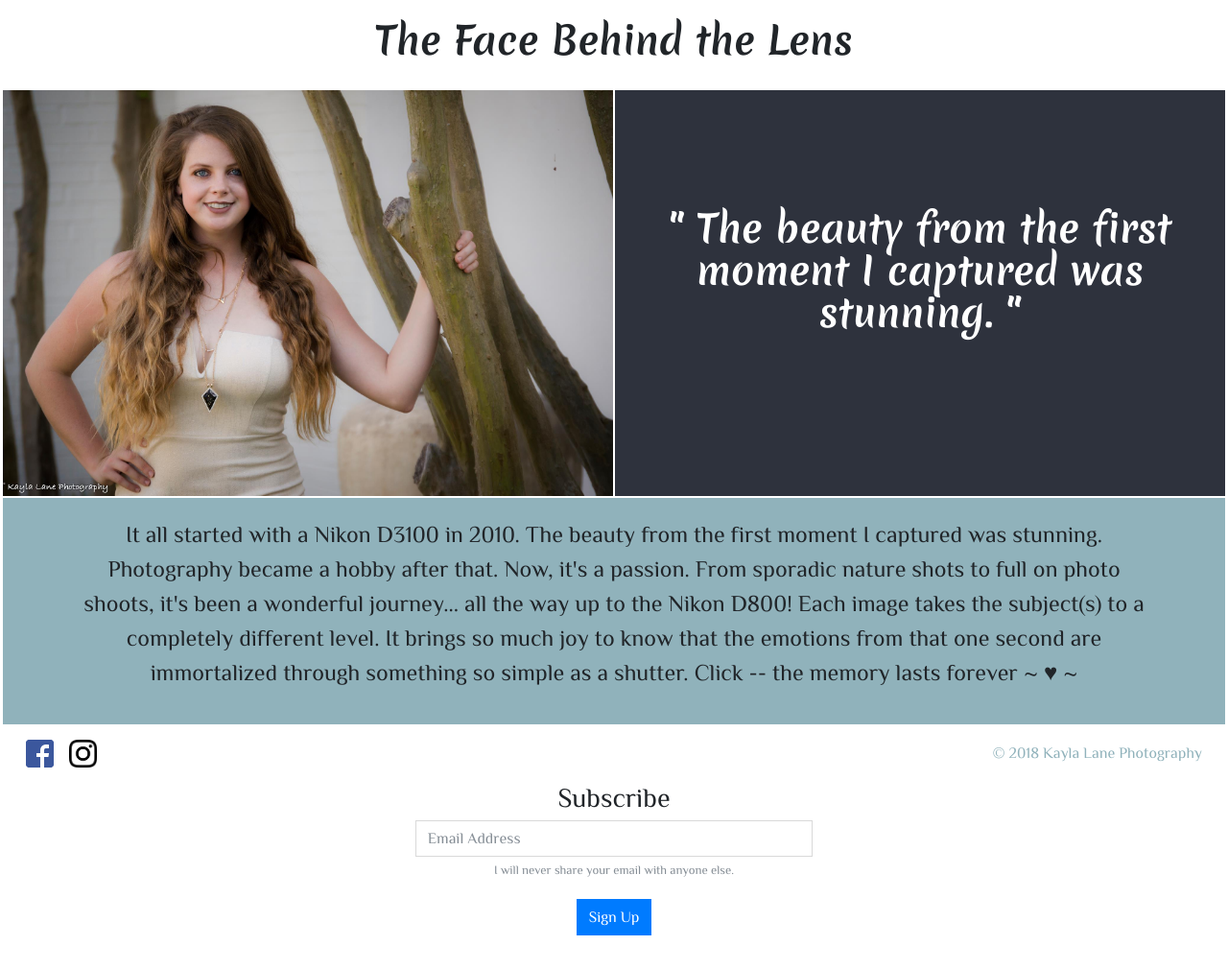
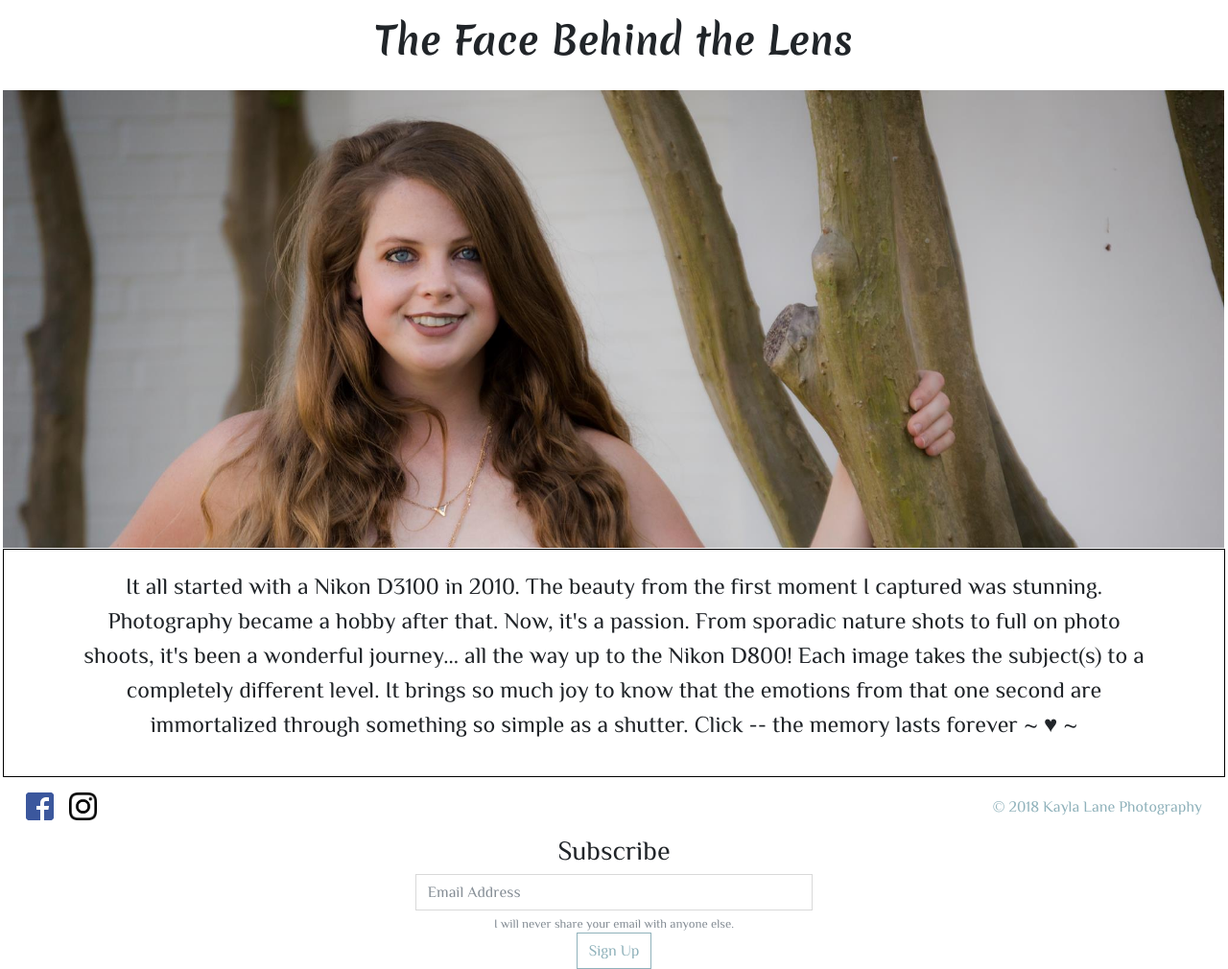
Before and after one commit to everwoodlove/klphotography, a Django app: page /website/about-me/ in a window 1280 px wide. Shown: the part 57-1067 px from the top of the page at 96% size. Before the commit the page ends 1032 px from the top, so only its background shows below. Run offline with Django 3.2, Linux system fonts and the light colour scheme; some libraries are stand-ins or nearby versions.

Commit message:
Brightened up the about page

```diff
--- a/klphotography/website/static/website/css/basics.css
+++ b/klphotography/website/static/website/css/basics.css
@@ -98,6 +98,21 @@
     border-left: 3px solid white;
 }
 
+.border-full {
+    border-bottom: 1.5px solid white;
+    border-top: 1.5px solid white;
+    border-right: 1.5px solid white;
+    border-left: 1.5px solid white;
+}
+
+.border-dew {
+    border-color: var(--dew);
+}
+
+.border-black {
+    border-color: black;
+}
+
 /* PADDING */
 
 .padding-top-20 {
@@ -105,5 +120,5 @@
 }
 
 .padding-bottom-20 {
-    padding-bottom: 20px;
+    padding-: 20px;
 }
--- a/klphotography/website/static/website/css/home.css
+++ b/klphotography/website/static/website/css/home.css
@@ -21,7 +21,6 @@
    position: absolute;
    top: 50%;
    left: 50%;
-   //opacity: 0;
    transition: opacity 1s, visibility 1s;
    transform: translate(-50%, -50%);
    -ms-transform: translate(-50%, -50%);
@@ -37,12 +36,10 @@
 
 .image-text-half {
    width: 50%;
-   //opacity: 0;
    transition: opacity 1s, visibility 1s;
    transform: translate(-25%, -25%);
    -ms-transform: translate(-25%, -25%);
 }
-
 
 .text-overlay-left {
    position: absolute;
@@ -66,21 +63,3 @@
   visibility: visible;
   opacity: 1;
 }
-
-./*image-container:hover > .image-text {
-  visibility: visible;
-  opacity: 1;
-}
-
-.image-container:hover > .image-text-half {
-  visibility: visible;
-  opacity: 1;
-}
-
-.image-container:hover > .image-tile-full {
-  opacity: .7;
-}
-
-.image-container:hover > .image-half {
-  opacity: .7;
-}*/
--- a/klphotography/website/static/website/css/layout.css
+++ b/klphotography/website/static/website/css/layout.css
@@ -86,3 +86,9 @@ body {
 .form-control, .btn {
     border-radius: 0;
 }
+
+.btn-primary {
+    color: var(--dew);
+    border-color: var(--dew);
+    background-color: white;
+}
--- a/klphotography/website/templates/website/about-me.html
+++ b/klphotography/website/templates/website/about-me.html
@@ -7,19 +7,19 @@
         The Face Behind the Lens
     </h1>
 
-    <div class="text-center border-top border-bottom row no-margin">
-        <div class="image-half border-top border-bottom border-right">
+    <div class="text-center border-top border-bottom row no-margin image-container" style="max-height: 60vh;">
+        <div class="image-tile-full border-top border-bottom border-right">
             <img class="col img-responsive" src="{% static 'website/photos/kayla.jpg' %}">
         </div>
 
-        <div class="image-half bg-creosote border-top border-bottom col text-white border-left">
+       <!-- <div class="image-half bg-creosote border-top border-bottom col text-white border-left">
           <h1 class="padding-20 center-quote">
               " The beauty from the first moment I captured was stunning. "
           </h1>
-      </div>
+      </div>-->
     </div>
 
-    <div class="bg-dew padding">
+    <div class="padding border-full border-black">
         <div class="text-center container">
             <p class="paragraph">
             It all started with a Nikon D3100 in 2010. The beauty from the first moment I captured was stunning. Photography became a hobby after that. Now, it's a passion. From sporadic nature shots to full on photo shoots, it's been a wonderful journey... all the way up to the Nikon D800! Each image takes the subject(s) to a completely different level. It brings so much joy to know that the emotions from that one second are immortalized through something so simple as a shutter. Click -- the memory lasts forever   ~ ♥ ~
--- a/klphotography/website/templates/website/home.html
+++ b/klphotography/website/templates/website/home.html
@@ -8,7 +8,7 @@
             <img class="image-tile-full" src="{% static 'website/photos/rayan_zaied.jpg' %}">
         </a>
         <span class="image-text photo-font align-middle text-white text-center">
-             Rayan ~ Personal
+             Rayan ~ Portrait
             <br/>
             <span class="h5">
                 10.16.17
@@ -77,7 +77,7 @@
             </a>
         </div>
         <span class="text-overlay-right photo-font-half align-middle text-center text-white">
-            Ivey ~ Portraits
+            Ivey ~ Portrait
             <br/>
             <span class="h5">
                 10.16.17
```
Also changed, not shown: klphotography/website/templates/website/gallery/automotive.html (+0 -8 lines).
